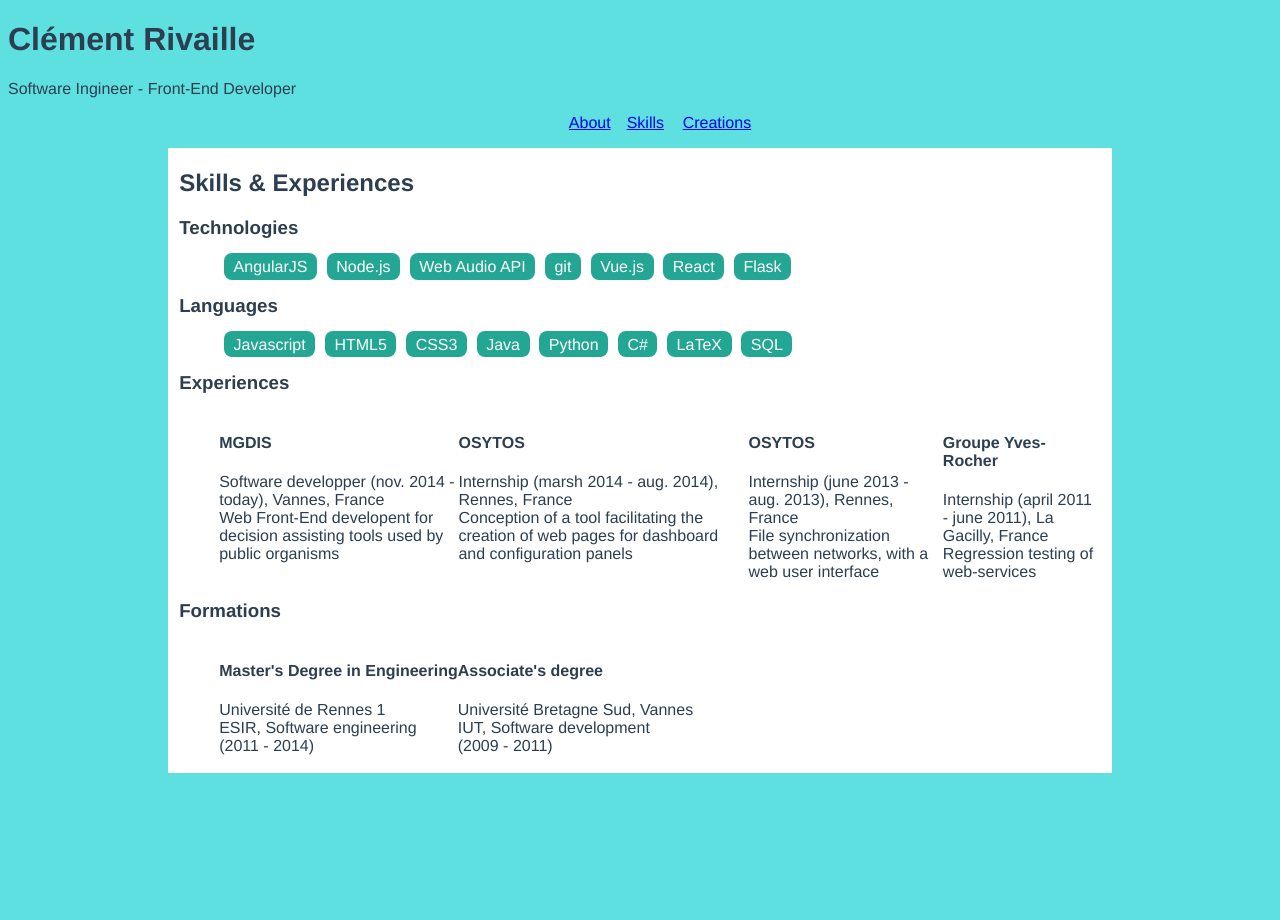
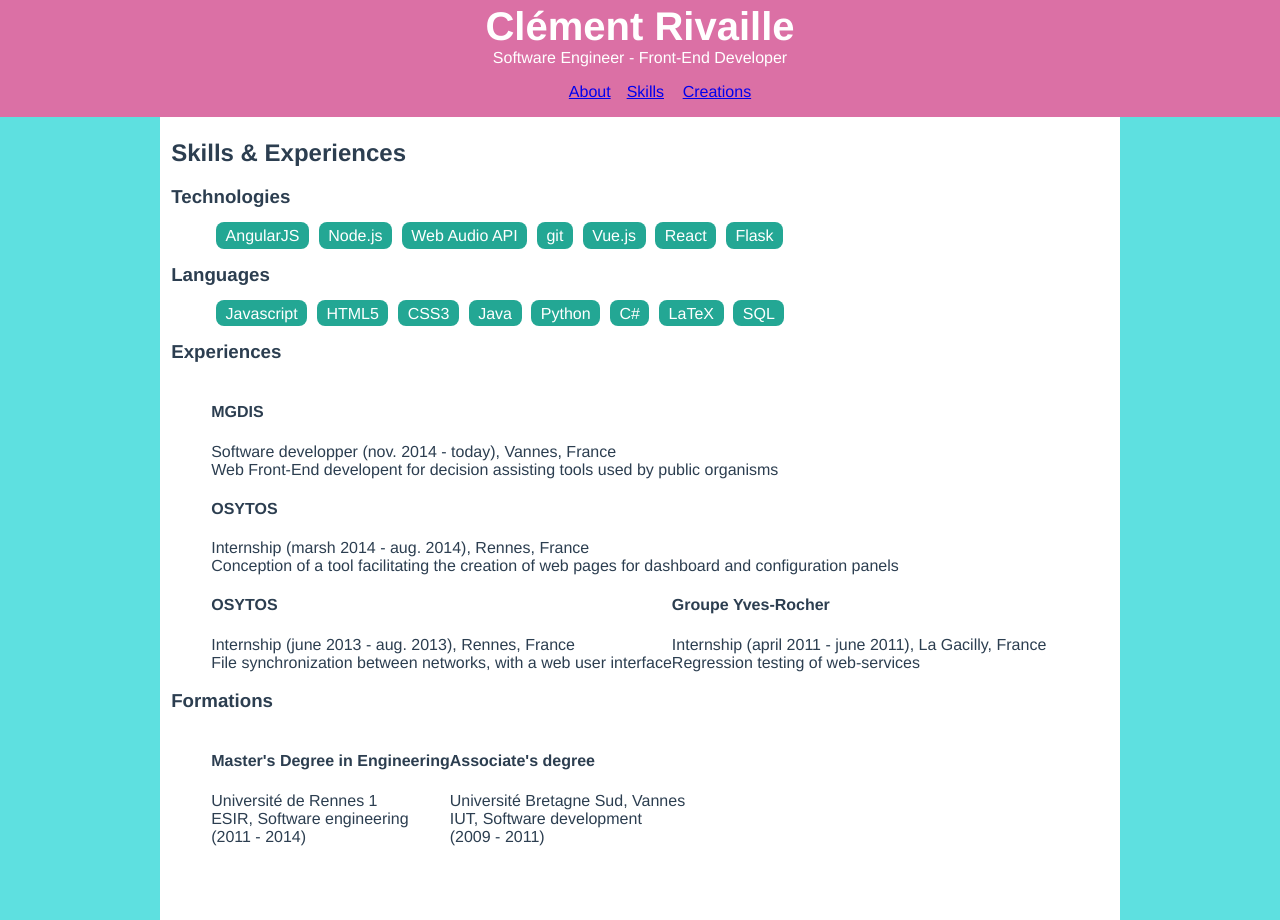
Before and after one commit to ClementRivaille/ClementRivaille.github.io, a Vue app: page /#/skills in a window 1280 px wide. Before the commit the page ends 800 px from the top, so only its background shows below. Built offline with nearby package versions, Linux system fonts and the light colour scheme.

Commit message:
design: main layout and colors

```diff
--- a/src/App.vue
+++ b/src/App.vue
@@ -15,8 +15,13 @@ export default {
 </script>
 
 <style>
+html, body, #app, #page {
+  height: 100%;
+}
+
 body {
   background: #5ee0e0;
+  margin: 0;
 }
 
 #app {
@@ -30,5 +35,6 @@ body {
   margin: 0em 10em;
   padding: 0.1em 0.7em;;
   background: white;
+  min-width: 30em;
 }
 </style>
--- a/src/components/Skills.vue
+++ b/src/components/Skills.vue
@@ -95,6 +95,7 @@ export default {
     display: flex;
     list-style: none;
     flex-direction: row;
+    flex-wrap: wrap;
   }
   .tag {
     margin: 0 0.3em;
--- a/src/components/TitleHeader.vue
+++ b/src/components/TitleHeader.vue
@@ -1,7 +1,7 @@
 <template>
   <header>
     <h1>Clément Rivaille</h1>
-    <div>Software Ingineer - Front-End Developer</div>
+    <div>Software Engineer - Front-End Developer</div>
     <head-menu></head-menu>
   </header>
 </template>
@@ -18,5 +18,19 @@ export default {
 };
 </script>
 
-<style>
+<style scoped>
+* {
+  background: #db70a5;
+  color: white;
+}
+header {
+  display: flex;
+  flex-direction: column;
+  align-items: center;
+}
+h1 {
+  padding-top: 0.1em;
+  margin: 0;
+  font-size: 2.5em;
+}
 </style>
```
